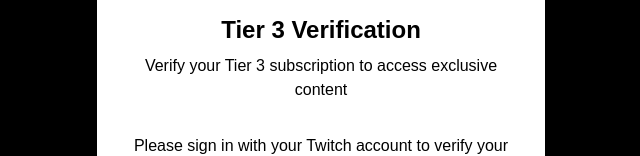
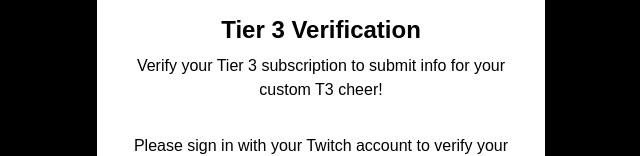
Before and after one commit to T43RR34D3R/twitch-tier3-verifier, a Next.js app: page / in a window 1280 px wide. Shown: the part 306-462 px from the top of the page, without its empty margins (319-959 px from the left). Built offline with nearby package versions, Linux system fonts and the light colour scheme; no server answers.

Commit message:
updated text on sing in page

```diff
--- a/src/app/page.tsx
+++ b/src/app/page.tsx
@@ -70,7 +70,7 @@
             Tier 3 Verification
           </h1>
           <p className="text-black">
-            Verify your Tier 3 subscription to access exclusive content
+            Verify your Tier 3 subscription to submit info for your custom T3 cheer!
           </p>
         </div>
 
```
